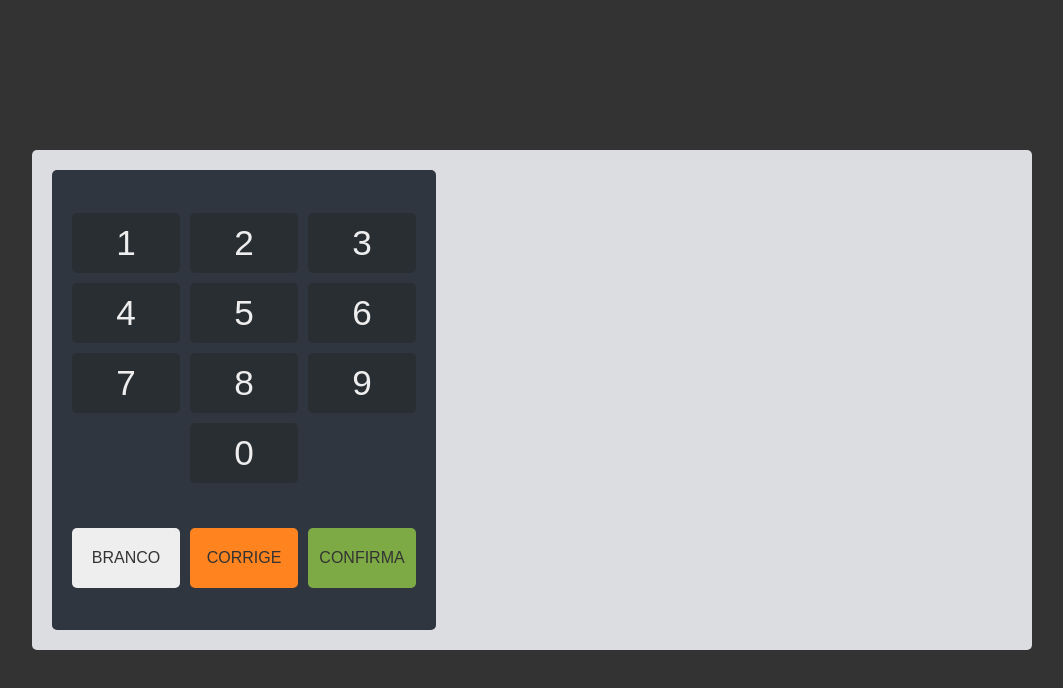
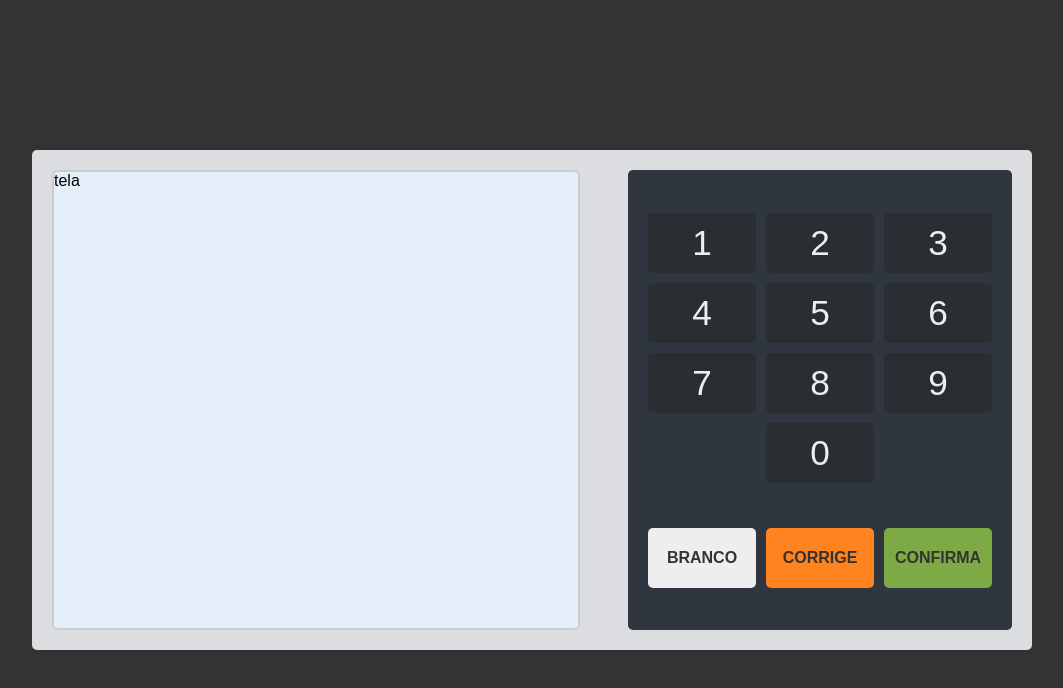
Before and after one commit to barbosadiego/urna-eletronica-vuejs, a Vue app: page / in a window 1280 px wide. Shown: the top 688 px of the page, without its empty margins (108-1171 px from the left). Built offline with nearby package versions, Linux system fonts and the light colour scheme.

Commit message:
componente tela inicio

```diff
--- a/src/App.vue
+++ b/src/App.vue
@@ -1,66 +1,71 @@
 <template>
   <div id="app">
     <div class="urna">
+      <div class="urna-tela">
+        <Tela />
+      </div>
       <div class="urna-teclado">
         <Teclado />
-
       </div>
     </div>
   </div>
 </template>
 
 <script>
-import Teclado from '@/components/Teclado.vue'
+import Teclado from '@/components/Teclado.vue';
+import Tela from '@/components/Tela.vue';
 
 export default {
   name: 'App',
   components: {
     Teclado,
-  }
-}
+    Tela,
+  },
+};
 </script>
 
 <style>
-:root{
+:root {
   --background-color: #333333;
-  --ballot-box-background-color:#dcdde1;
-  --ballot-box-keyboard-color:#2f3640;
-  --ballot-box-screen-color:#e3eef9;
-  --ballot-box-keyboard-button-color:#292e33;
-  --ballot-box-white-button-color:#eeeeee;
-  --ballot-box-correct-button-color:#ff841f;
-  --ballot-box-confirm-button-color:#7daa44;
-  --light-border-color:#cccccc;
-  --dark-border-color:#444444;
-  --light-text-color:#eeeeee;
-  --dark-text-color:#333333;
+  --ballot-box-background-color: #dcdde1;
+  --ballot-box-keyboard-color: #2f3640;
+  --ballot-box-screen-color: #e3eef9;
+  --ballot-box-keyboard-button-color: #292e33;
+  --ballot-box-white-button-color: #eeeeee;
+  --ballot-box-correct-button-color: #ff841f;
+  --ballot-box-confirm-button-color: #7daa44;
+  --light-border-color: #cccccc;
+  --dark-border-color: #444444;
+  --light-text-color: #eeeeee;
+  --dark-text-color: #333333;
 }
 
-html,body{
+html,
+body {
   margin: 0;
   padding: 0;
   width: 100%;
   height: 100%;
 }
 
-*{
+* {
   box-sizing: border-box;
   font-family: sans-serif;
 }
 
-button{
-  border:0;
+button {
+  border: 0;
   cursor: pointer;
 }
 
-button:focus{
+button:focus {
   outline: none;
 }
 
-button:active{
+button:active {
   opacity: 0.6;
 }
-#app{
+#app {
   height: 100%;
   width: 100%;
   background-color: var(--background-color);
@@ -68,18 +73,23 @@
   justify-content: center;
   align-items: center;
 }
-.urna{
+.urna {
   width: 1000px;
   height: 500px;
   background-color: var(--ballot-box-background-color);
   border-radius: 5px;
   padding: 20px;
   display: flex;
+  justify-content: space-between;
 }
-.urna-teclado{
+.urna-teclado {
   width: 40%;
   height: 100%;
   background-color: var(--ballot-box-keyboard-color);
   border-radius: 5px;
 }
+.urna-tela{
+  width: 55%;
+  height: 100%;
+}
 </style>
--- a/src/components/Teclado.vue
+++ b/src/components/Teclado.vue
@@ -61,6 +61,7 @@
 .acoes button{
   color: var(--dark-text-color);
   font-size: 1rem;
+  font-weight: bold;
 }
 .acoes .btn-branco{
   background-color: var(--ballot-box-white-button-color);
--- /dev/null
+++ b/src/components/Tela.vue
@@ -0,0 +1,23 @@
+<template>
+  <div class="tela">
+    tela
+  </div>
+</template>
+
+<script>
+export default {
+  name: 'TheTela',
+  props: {},
+}
+</script>
+
+<style scoped>
+.tela{
+  width: 100%;
+  height: 100%;
+  background-color: var(--ballot-box-screen-color);
+  border-radius: 5px;
+  border: 2px solid var(--light-border-color);
+}
+
+</style>
```
